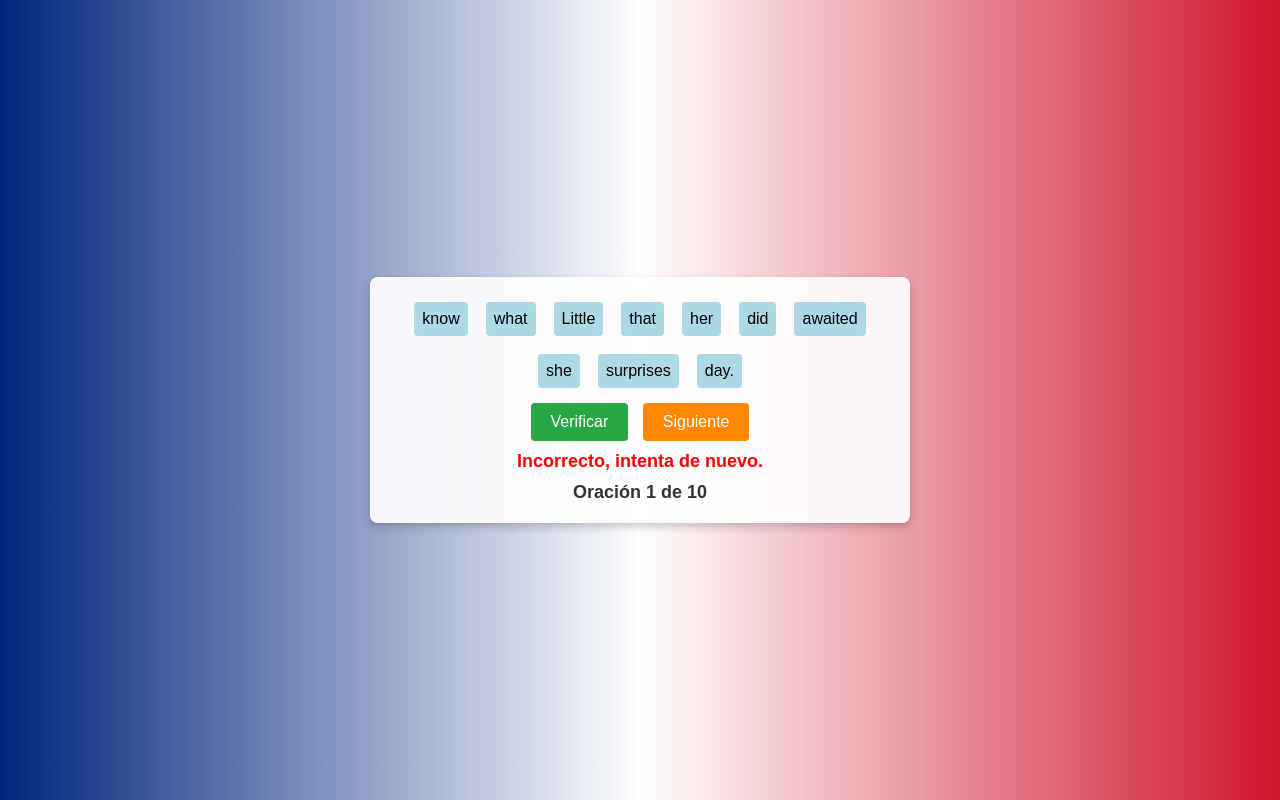
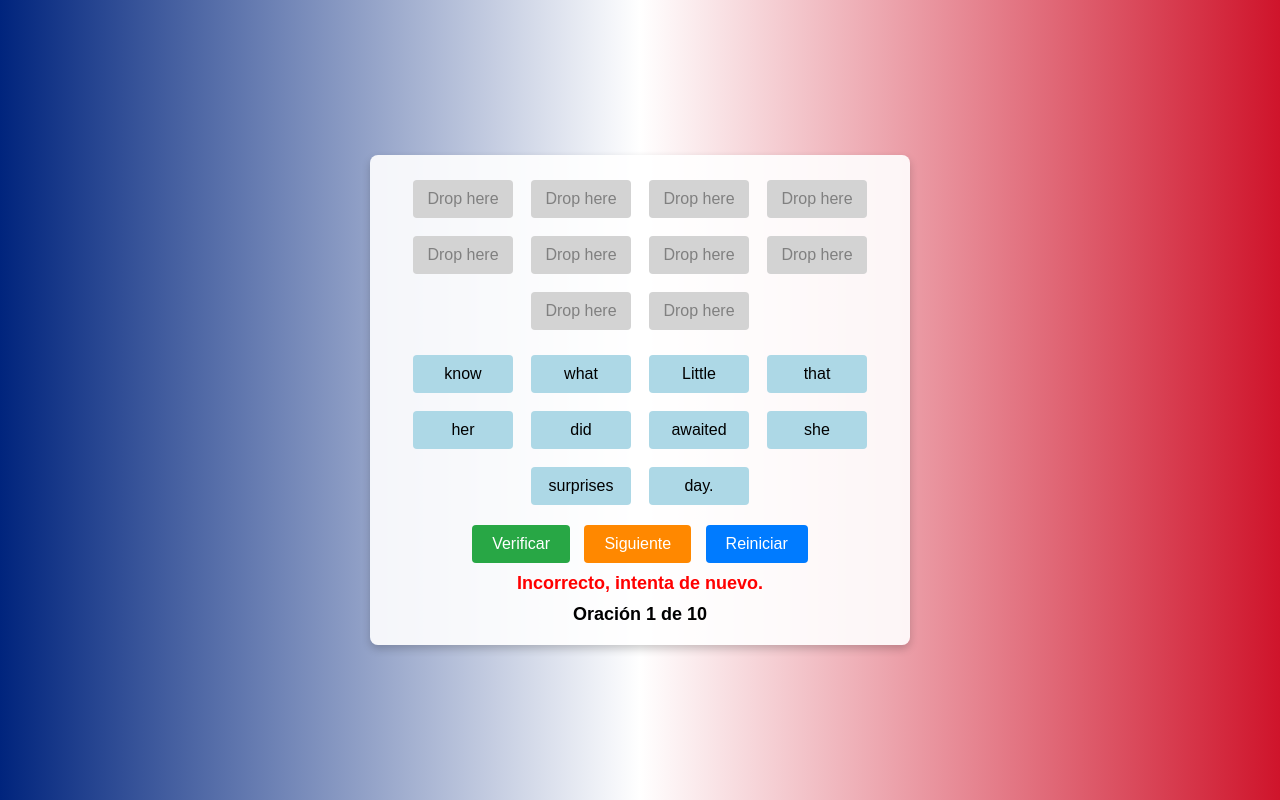
Before and after one commit to Elmago2001/Fronting, a plain HTML site: page fronting_practice.html in a window 1280 px wide. Both pictures are taken after a click on the button "Verificar". Drawn offline with Linux system fonts and the light colour scheme.

Commit message:
Update fronting_practice.html

```diff
--- a/fronting_practice.html
+++ b/fronting_practice.html
@@ -5,7 +5,6 @@
     <meta name="viewport" content="width=device-width, initial-scale=1.0">
     <title>Fronting Practice</title>
     <style>
-        /* Fondo con colores tipo bandera de EE.UU. o Reino Unido */
         body {
             display: flex;
             align-items: center;
@@ -17,7 +16,6 @@
             text-align: center;
         }
 
-        /* Contenedor central para centrar contenido */
         #mainContainer {
             background-color: rgba(255, 255, 255, 0.9);
             padding: 20px;
@@ -27,28 +25,29 @@
             max-width: 500px;
         }
 
-        /* Contenedor de palabras */
-        .container {
+        .sentenceContainer {
             display: flex;
+            flex-wrap: wrap;
             gap: 8px;
-            flex-wrap: wrap;
             justify-content: center;
-            margin-bottom: 10px;
+            margin-bottom: 15px;
         }
 
-        /* Estilo de palabras */
-        .word {
-            padding: 8px;
+        .placeholder, .word {
+            padding: 10px;
+            min-width: 80px;
+            text-align: center;
             background-color: lightblue;
             border-radius: 4px;
-            cursor: grab;
+            cursor: pointer;
             margin: 5px;
         }
-        .word.dragging {
-            opacity: 0.5;
+
+        .placeholder {
+            background-color: lightgray;
+            color: gray;
         }
 
-        /* Botón de Verificar en verde */
         #verifyButton {
             padding: 10px 20px;
             background-color: #28a745;
@@ -60,7 +59,6 @@
             margin-right: 10px;
         }
 
-        /* Botón de Siguiente en naranja */
         #nextButton {
             padding: 10px 20px;
             background-color: #ff8800;
@@ -71,45 +69,64 @@
             font-size: 16px;
         }
 
-        /* Estilo del botón al pasar el cursor */
+        #resetButton {
+            padding: 10px 20px;
+            background-color: #007bff;
+            color: white;
+            border: none;
+            border-radius: 4px;
+            cursor: pointer;
+            font-size: 16px;
+            margin-left: 10px;
+        }
+
         #verifyButton:hover {
             background-color: #218838;
         }
+
         #nextButton:hover {
             background-color: #e07b00;
         }
 
-        /* Estilo del texto de progreso */
-        #progress {
+        #resetButton:hover {
+            background-color: #0056b3;
+        }
+
+        #progress, #feedback {
             font-size: 18px;
             font-weight: bold;
             margin-top: 10px;
-            color: #333;
         }
 
-        /* Estilo del mensaje de feedback */
-        #feedback {
-            font-size: 18px;
-            margin-top: 10px;
-            font-weight: bold;
+        #feedback.correct {
+            color: green;
+        }
+
+        #feedback.incorrect {
+            color: red;
+        }
+
+        .wordBank {
+            display: flex;
+            flex-wrap: wrap;
+            gap: 8px;
+            justify-content: center;
+            margin-bottom: 15px;
         }
     </style>
 </head>
 <body>
-    <!-- Contenedor principal que centra todos los elementos -->
     <div id="mainContainer">
-        <div class="container" id="wordContainer"></div>
+        <div class="sentenceContainer" id="sentenceContainer"></div>
+        <div class="wordBank" id="wordBank"></div>
         <button id="verifyButton" onclick="checkAnswer()">Verificar</button>
         <button id="nextButton" onclick="nextSentence()" disabled>Siguiente</button>
+        <button id="resetButton" onclick="resetSentence()">Reiniciar</button>
         <div id="feedback"></div>
         <div id="progress"></div>
     </div>
 
     <script>
-        const container = document.getElementById('wordContainer');
-        const nextButton = document.getElementById('nextButton');
-        const progressDisplay = document.getElementById("progress");
-
         const sentences = [
             ["When", "he", "heard", "the", "fire", "alarm,", "did", "he", "make off", "from", "the", "office?"],
             ["Only", "after", "finishing", "his", "homework,", "did", "he", "go", "to", "play", "outside."],
@@ -138,7 +155,12 @@
 
         let selectedSentences = [];
         let currentSentenceIndex = 0;
-        let currentAnswer = "";
+
+        const sentenceContainer = document.getElementById("sentenceContainer");
+        const wordBank = document.getElementById("wordBank");
+        const feedback = document.getElementById("feedback");
+        const progressDisplay = document.getElementById("progress");
+        const nextButton = document.getElementById("nextButton");
 
         function shuffleArray(array) {
             for (let i = array.length - 1; i > 0; i--) {
@@ -158,69 +180,66 @@
 
         function displaySentence() {
             const currentSentence = selectedSentences[currentSentenceIndex].sentence;
-            currentAnswer = selectedSentences[currentSentenceIndex].answer;
 
+            // Clear sentence container and word bank
+            sentenceContainer.innerHTML = "";
+            wordBank.innerHTML = "";
+
+            // Display placeholders for answer
+            currentSentence.forEach(() => {
+                const placeholder = document.createElement("div");
+                placeholder.className = "placeholder";
+                placeholder.textContent = "Drop here";
+                sentenceContainer.appendChild(placeholder);
+            });
+
+            // Display words in the word bank, shuffled
             shuffleArray(currentSentence);
-            container.innerHTML = "";
             currentSentence.forEach(word => {
                 const wordDiv = document.createElement("div");
+                wordDiv.className = "word";
                 wordDiv.textContent = word;
-                wordDiv.className = "word";
-                wordDiv.setAttribute("draggable", "true");
-                wordDiv.addEventListener('dragstart', () => wordDiv.classList.add('dragging'));
-                wordDiv.addEventListener('dragend', () => wordDiv.classList.remove('dragging'));
-                container.appendChild(wordDiv);
+                wordDiv.onclick = () => addWordToSentence(wordDiv);
+                wordBank.appendChild(wordDiv);
             });
 
+            feedback.textContent = "";
+            nextButton.disabled = true;
             progressDisplay.textContent = `Oración ${currentSentenceIndex + 1} de 10`;
-            nextButton.disabled = true;
         }
 
-        container.addEventListener('dragover', e => {
-            e.preventDefault();
-            const draggingWord = document.querySelector('.dragging');
-            const afterElement = getDragAfterElement(container, e.clientX);
-            if (afterElement == null) {
-                container.appendChild(draggingWord);
-            } else {
-                container.insertBefore(draggingWord, afterElement);
+        function addWordToSentence(wordDiv) {
+            const emptyPlaceholder = Array.from(sentenceContainer.children).find(p => p.classList.contains("placeholder"));
+            if (emptyPlaceholder) {
+                emptyPlaceholder.textContent = wordDiv.textContent;
+                emptyPlaceholder.classList.remove("placeholder");
+                wordDiv.remove();
             }
-        });
-
-        function getDragAfterElement(container, x) {
-            const draggableElements = [...container.querySelectorAll('.word:not(.dragging)')];
-            return draggableElements.reduce((closest, child) => {
-                const box = child.getBoundingClientRect();
-                const offset = x - box.left - box.width / 2;
-                if (offset < 0 && offset > closest.offset) {
-                    return { offset, element: child };
-                } else {
-                    return closest;
-                }
-            }, { offset: Number.NEGATIVE_INFINITY }).element;
         }
 
         function checkAnswer() {
-            const userAnswer = Array.from(container.children).map(word => word.textContent).join(' ');
-            const feedback = document.getElementById("feedback");
-            if (userAnswer === currentAnswer) {
+            const userAnswer = Array.from(sentenceContainer.children).map(div => div.textContent).join(" ");
+            if (userAnswer === selectedSentences[currentSentenceIndex].answer) {
                 feedback.textContent = "¡Correcto!";
-                feedback.style.color = "green";
+                feedback.className = "correct";
                 nextButton.disabled = false;
             } else {
                 feedback.textContent = "Incorrecto, intenta de nuevo.";
-                feedback.style.color = "red";
+                feedback.className = "incorrect";
             }
+        }
+
+        function resetSentence() {
+            displaySentence();
         }
 
         function nextSentence() {
             currentSentenceIndex++;
-            if (currentSentenceIndex < 10) {
+            if (currentSentenceIndex < selectedSentences.length) {
                 displaySentence();
-                feedback.textContent = "";
             } else {
                 feedback.textContent = "¡Has completado las 10 oraciones!";
-                feedback.style.color = "blue";
+                feedback.className = "";
                 nextButton.disabled = true;
             }
         }
```
